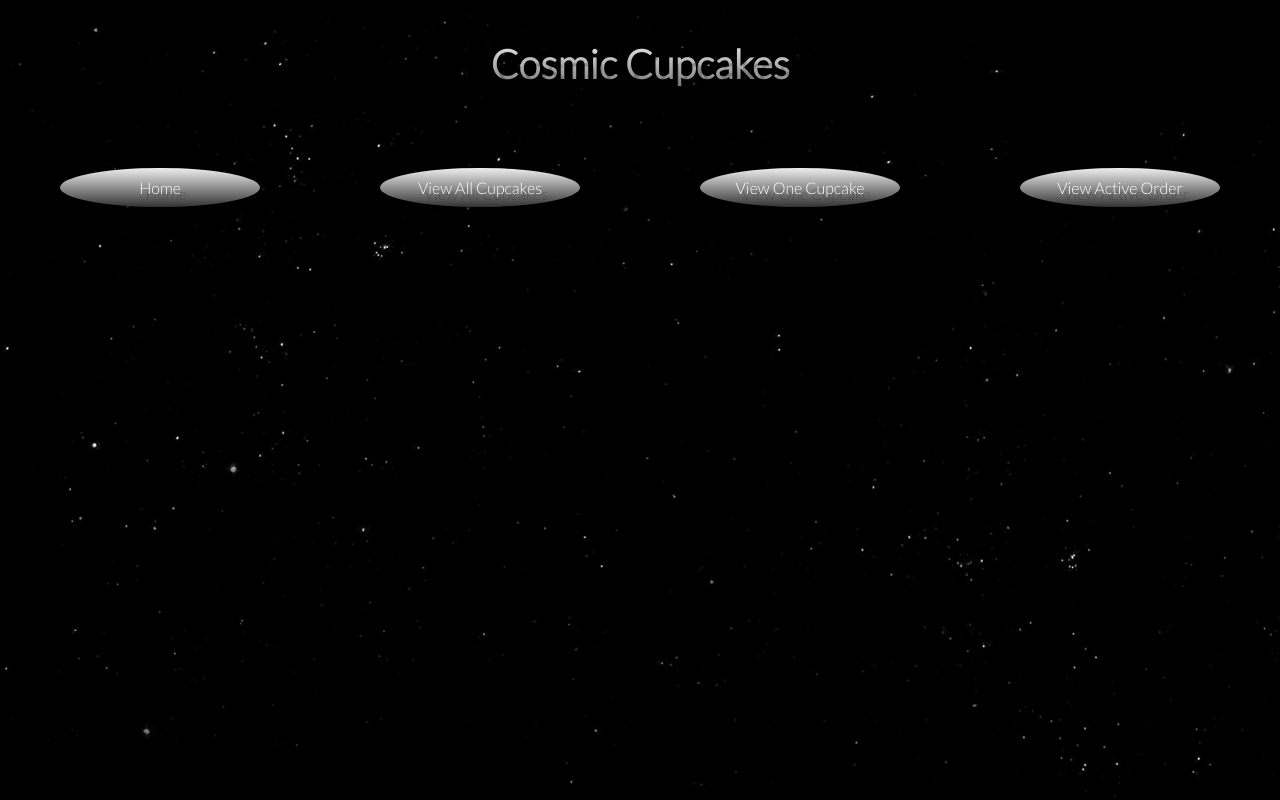
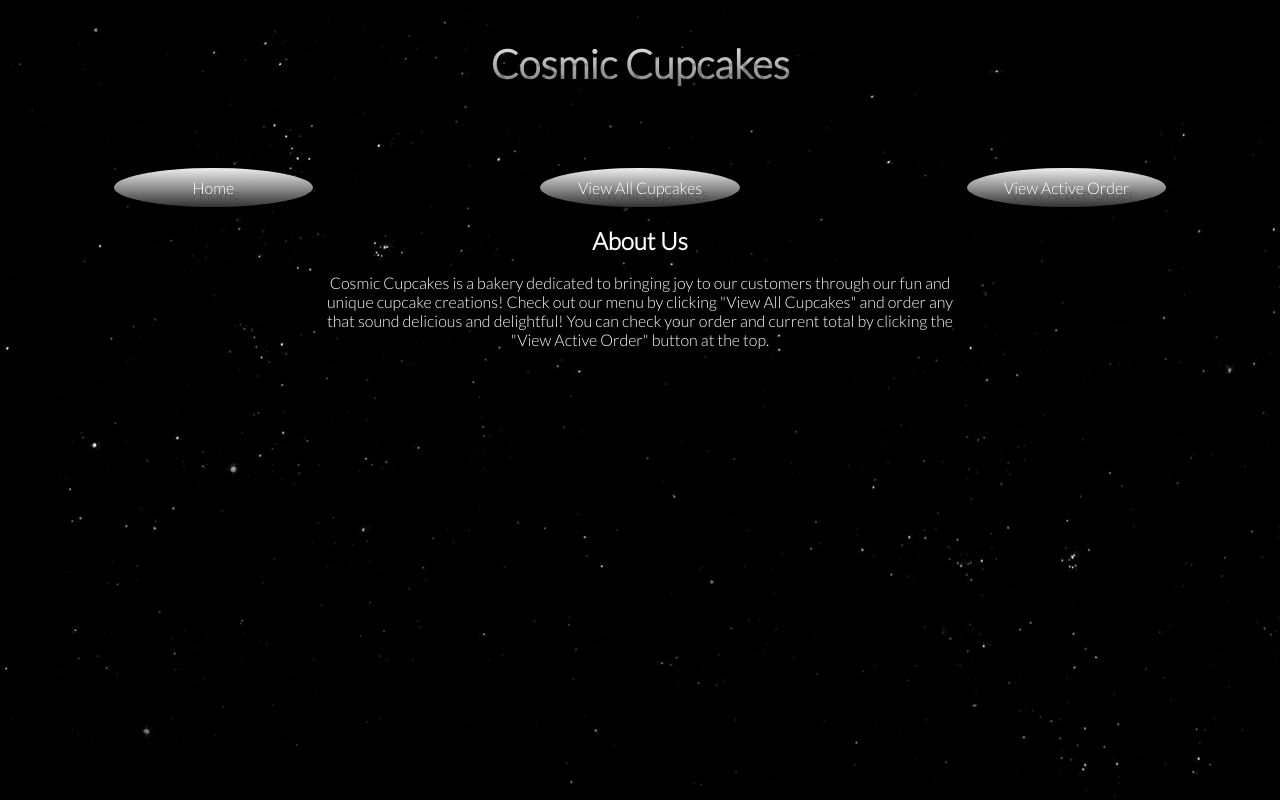
Before and after one commit to Nathaniel-Reeder/cupcakes_python, a Flask app: page / in a window 1280 px wide. Run offline with Flask 3, Linux system fonts and the light colour scheme.

Commit message:
Project completed!

```diff
--- a/order.csv
+++ b/order.csv
@@ -1 +1,3 @@
-size,name,price,flavor,frosting,sprinkles,filling
+id,size,name,price,flavor,frosting,sprinkles,filling
+70055a38-6d7c-4f08-899e-d3bbc8d822d8,mini,Oreo,0.99,Chocolate,Cookies and Cream,['Oreo pieces'],
+4aaec8fb-0184-46ca-a17c-00e11356f5d3,regular,Triple Chocolate,2.99,Chocolate,Chocolate,[],Chocolate
--- a/server.py
+++ b/server.py
@@ -1,5 +1,5 @@
 from flask import Flask, render_template, url_for, redirect
-from cupcakes import get_cupcakes, find_cupcake, add_cupcake_dictionary, order_price, remove_cupcake
+from cupcakes import get_cupcakes, find_cupcake_by_name, add_cupcake_dictionary, order_price, remove_cupcake, find_cupcake_by_id
 
 app = Flask(__name__)
 
@@ -11,9 +11,15 @@ def home():
 def all_cupcakes():
     return render_template("cupcakes.html", cupcakes = get_cupcakes("menu.csv"))
 
-@app.route('/cupcake_individual')
-def individual_cupcake():
-    return render_template("cupcake_individual.html")
+@app.route('/individual_cupcake/<name>')
+def individual_cupcake(name):
+    print(name)
+    cupcake = find_cupcake_by_name("menu.csv", name)
+    print(cupcake['sprinkles'])
+    if cupcake:
+        return render_template("cupcake_individual.html", cupcake=cupcake)
+    else:
+        return "Cupcake not found!"
 
 @app.route('/order')
 def order():
@@ -21,16 +27,16 @@ def order():
 
 @app.route('/add_cupcake/<name>')
 def add_cupcake(name):
-    cupcake = find_cupcake("menu.csv", name)
+    cupcake = find_cupcake_by_name("menu.csv", name)
     if cupcake:
         add_cupcake_dictionary("order.csv", cupcake)
         return redirect(url_for('order'))
     else:
         return "Cupcake not found!"
 
-@app.route('/remove_from_order/<name>')
-def remove_from_order(name):
-    cupcake = find_cupcake("order.csv", name)
+@app.route('/remove_from_order/<id>')
+def remove_from_order(id):
+    cupcake = find_cupcake_by_id("order.csv", id)
     if cupcake:
         remove_cupcake('order.csv', cupcake)
         return redirect(url_for('order'))
--- a/static/stylesheet.css
+++ b/static/stylesheet.css
@@ -103,6 +103,16 @@ li {
   padding: 1%;
 }
 
+h2{
+  padding-top: 3%;
+  color: white;
+  font-family: 'Lato', sans-serif;
+  text-align: center;
+  position: relative;
+  z-index: 3;
+  overflow: clip;
+}
+
 h3 {
   padding-top: 3%;
   color: white;
@@ -121,3 +131,31 @@ h4 {
   z-index: 3;
   overflow: clip;
 }
+
+p {
+  color: white;
+  font-family: 'Lato', sans-serif;
+  text-align: center;
+  position: relative;
+  z-index: 3;
+  overflow: clip;
+}
+
+.about_us {
+  text-align: center;
+  position: relative;
+  z-index: 3;
+  overflow: clip;
+  margin-left: auto;
+  margin-right:auto;
+  max-width: 50%;
+}
+
+button {
+  color:#ffffff;
+  font-family: 'Lato', sans-serif;
+  background-color: #333;
+  box-shadow: 0px 0px 5px #ffffff;
+  padding: 5px;
+  border-radius: 30%;
+}
--- a/templates/base.html
+++ b/templates/base.html
@@ -15,7 +15,6 @@
         <nav>
             <a href="{{url_for('home')}}">Home</a>
             <a href="{{url_for('all_cupcakes')}}">View All Cupcakes</a>
-            <a href="{{url_for('individual_cupcake')}}">View One Cupcake</a>
             <a href="{{url_for('order')}}">View Active Order</a>
         </nav>
     </header>
--- a/templates/cupcakes.html
+++ b/templates/cupcakes.html
@@ -11,6 +11,10 @@
             <h4>Frosting: {{ cupcake["frosting"] }}</h4>
             <h4><b>Price: ${{ cupcake["price"] }}</b></h4>
             <br></br>
+            <a href="{{url_for('individual_cupcake', name=cupcake['name'])}}">
+                <button>Cupcake Details</button>
+            </a>
+            <br></br>
             <a href="{{url_for('add_cupcake', name=cupcake['name'])}}">
                 <button>Add to Cart</button>
             </a>
--- a/templates/index.html
+++ b/templates/index.html
@@ -1,5 +1,9 @@
 {% extends "base.html" %}
 
 {% block content %}
-
+	<article class="about_us">
+        <h2>About Us</h3>
+        <br>
+        <p>Cosmic Cupcakes is a bakery dedicated to bringing joy to our customers through our fun and unique cupcake creations!  Check out our menu by clicking "View All Cupcakes" and order any that sound delicious and delightful!  You can check your order and current total by clicking the "View Active Order" button at the top.</p>
+    </article>
 {% endblock %}
--- a/templates/order.html
+++ b/templates/order.html
@@ -12,7 +12,7 @@
             <h4>Frosting: {{ cupcake["frosting"] }}</h4>
             <h4><b>Price: ${{ cupcake["price"] }}</b></h4>
             <br></br>
-            <a href="{{url_for('remove_from_order', name=cupcake['name'])}}">
+            <a href="{{url_for('remove_from_order', id=cupcake['id'])}}">
                 <button>Remove From Order</button>
             </a>
         </li>
```
Also changed, not shown: cupcakes.py (+12 -4 lines), templates/cupcake_individual.html (+20 -0 lines).
